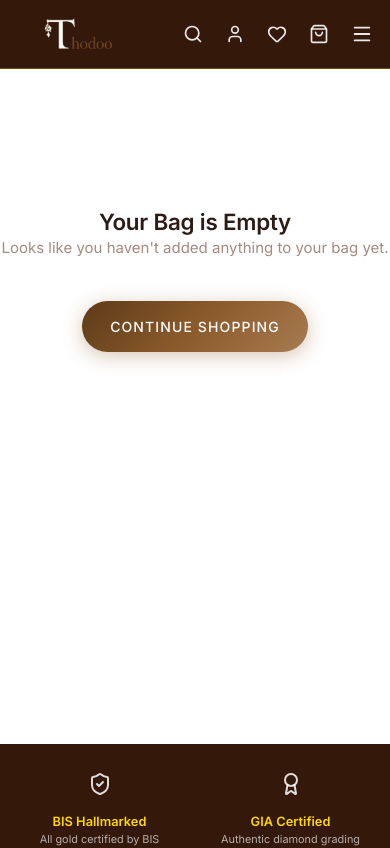
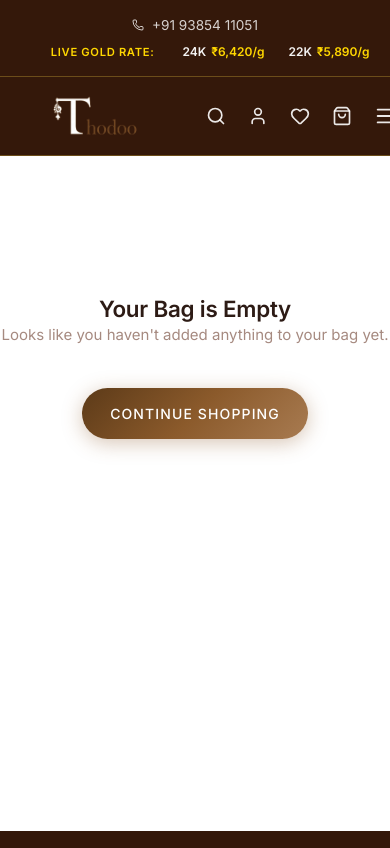
Before and after one commit to 24pca103-commits/Shop-Jewellery, a React (Vite) app: page /cart in a window 390 px wide. Shown: the top 848 px of the page. Built offline with nearby package versions, Linux system fonts and the light colour scheme; a web font is replaced by a local one.

Commit message:
feat: show topbar on mobile, implement marquees for gold rates, increase logo sizes, fix horizontal overflow, and enable dynamic history-aware breadcrumbs

```diff
--- a/src/components/Footer.css
+++ b/src/components/Footer.css
@@ -60,9 +60,9 @@
 
 .footer-logo img,
 .footer-logo-img {
-  height: 90px;
+  height: 100px;
   width: auto;
-  max-width: 220px;
+  max-width: 240px;
   object-fit: contain;
   display: block;
   transition: height var(--transition-base);
@@ -72,14 +72,14 @@
 @media (max-width: 768px) {
   .footer-logo img,
   .footer-logo-img {
-    height: 75px;
+    height: 85px;
   }
 }
 
 @media (max-width: 480px) {
   .footer-logo img,
   .footer-logo-img {
-    height: 65px;
+    height: 75px;
   }
 }
 
--- a/src/components/Navbar.css
+++ b/src/components/Navbar.css
@@ -35,34 +35,57 @@
 }
 
 /* Gold Ticker */
-.gold-ticker {
+.gold-ticker-wrapper {
+  flex: 1;
+  overflow: hidden;
   display: flex;
   align-items: center;
-  gap: 14px;
-  font-size: 0.75rem;
+  margin-left: 24px;
+  position: relative;
+}
+
+.gold-ticker-marquee {
+  display: flex;
+  width: max-content;
+}
+
+.gold-ticker-content {
+  display: inline-flex;
+  align-items: center;
+  gap: 24px;
+  animation: navbar-marquee 22s linear infinite;
+  white-space: nowrap;
+  padding-right: 48px; /* space between loops */
+}
+
+/* Pause marquee on hover */
+.gold-ticker-wrapper:hover .gold-ticker-content {
+  animation-play-state: paused;
 }
 
 .ticker-label {
-  color: rgba(12, 255, 65, 0.6);
-  font-weight: 500;
+  color: #FFD700;
+  font-weight: 600;
   letter-spacing: 0.06em;
   text-transform: uppercase;
   font-size: 0.7rem;
+  margin-right: 4px;
 }
 
 .ticker-item {
   display: flex;
   align-items: center;
   gap: 5px;
+  font-size: 0.75rem;
 }
 
 .ticker-purity {
-  color: #FFD700;
+  color: rgba(255, 255, 255, 0.95);
   font-weight: 600;
 }
 
 .ticker-price {
-  color: rgba(255, 255, 255, 0.9);
+  color: #FFD700;
   font-weight: 600;
 }
 
@@ -71,6 +94,7 @@
   align-items: center;
   gap: 3px;
   font-weight: 600;
+  font-size: 0.75rem;
 }
 
 .ticker-change.up {
@@ -80,6 +104,16 @@
 .ticker-change.down {
   color: #EF5350;
 }
+
+@keyframes navbar-marquee {
+  0% {
+    transform: translateX(0%);
+  }
+  100% {
+    transform: translateX(-100%);
+  }
+}
+
 
 /* Main Navbar */
 .navbar {
@@ -103,7 +137,7 @@
   max-width: 1380px;
   margin: 0 auto;
   padding: 0 var(--space-xl);
-  height: 96px;
+  height: 112px;
   display: flex;
   align-items: center;
   justify-content: space-between;
@@ -119,9 +153,9 @@
 }
 
 .navbar-logo-img {
-  height: 95px;
+  height: 108px;
   width: auto;
-  max-width: 220px;
+  max-width: 240px;
   object-fit: contain;
   display: block;
   transition: height var(--transition-base);
@@ -129,19 +163,19 @@
 
 @media (max-width: 1024px) {
   .navbar-logo-img {
-    height: 78px;
+    height: 90px;
   }
 }
 
 @media (max-width: 768px) {
   .navbar-logo-img {
-    height: 68px;
+    height: 82px;
   }
 }
 
 @media (max-width: 480px) {
   .navbar-logo-img {
-    height: 60px;
+    height: 74px;
   }
 }
 
@@ -569,14 +603,15 @@
 
   .navbar-topbar-inner {
     flex-direction: column;
-    gap: 4px;
-    padding: 4px var(--space-md);
+    gap: 6px;
+    padding: 6px var(--space-md);
+    align-items: center;
   }
 
-  .gold-ticker {
-    flex-wrap: wrap;
+  .gold-ticker-wrapper {
+    width: 100%;
+    margin-left: 0;
     justify-content: center;
-    gap: 8px;
   }
 }
 
@@ -584,34 +619,23 @@
   .navbar-inner {
     padding: 0 var(--space-md);
     gap: var(--space-md);
-    height: 78px;
-  }
-
-  .navbar-topbar {
-    display: none;
+    height: 86px;
   }
 
   .logo-brand {
     font-size: 1.15rem;
   }
 
+  .navbar-logo-img,
   .navbar-logo img {
-    height: 68px;
+    height: 82px;
   }
 }
 
 @media (max-width: 480px) {
   .navbar-inner {
     padding: 0 var(--space-sm);
-    height: 68px;
-  }
-
-  .gold-ticker {
-    display: none;
-  }
-
-  .navbar-topbar {
-    display: none;
+    height: 78px;
   }
 
   .nav-action-btn {
@@ -627,8 +651,9 @@
     display: none;
   }
 
+  .navbar-logo-img,
   .navbar-logo img {
-    height: 60px;
+    height: 74px;
   }
 }
 
--- a/src/components/Navbar.jsx
+++ b/src/components/Navbar.jsx
@@ -53,11 +53,13 @@ export default function Navbar() {
       {/* Top Bar */}
       <div className="navbar-topbar">
         <div className="navbar-topbar-inner">
-          <div className="flex items-center gap-md">
+          <div className="topbar-phone" style={{ display: 'flex', alignItems: 'center', gap: '8px', flexShrink: 0 }}>
             <Phone size={12} />
             <span>+91 93854 11051</span>
           </div>
-          <div className="gold-ticker">
+          <div className="gold-ticker-wrapper">
+            <div className="gold-ticker-marquee">
+              <div className="gold-ticker-content">
                 <span className="ticker-label">Live Gold Rate:</span>
                 {Object.entries(GOLD_RATE).filter(([k]) => ['24K', '22K', '18K'].includes(k)).map(([k, v]) => (
                   <span key={k} className="ticker-item">
@@ -69,6 +71,21 @@ export default function Navbar() {
                   {GOLD_RATE.trend === 'up' ? <TrendingUp size={11} /> : <TrendingDown size={11} />}
                   {GOLD_RATE.change}
                 </span>
+              </div>
+              <div className="gold-ticker-content" aria-hidden="true">
+                <span className="ticker-label">Live Gold Rate:</span>
+                {Object.entries(GOLD_RATE).filter(([k]) => ['24K', '22K', '18K'].includes(k)).map(([k, v]) => (
+                  <span key={k} className="ticker-item">
+                    <span className="ticker-purity">{k}</span>
+                    <span className="ticker-price">₹{v.toLocaleString()}/g</span>
+                  </span>
+                ))}
+                <span className={`ticker-change ${GOLD_RATE.trend === 'up' ? 'up' : 'down'}`}>
+                  {GOLD_RATE.trend === 'up' ? <TrendingUp size={11} /> : <TrendingDown size={11} />}
+                  {GOLD_RATE.change}
+                </span>
+              </div>
+            </div>
           </div>
         </div>
       </div>
--- a/src/components/ProductCard.jsx
+++ b/src/components/ProductCard.jsx
@@ -6,7 +6,7 @@ import { useWishlist } from '../context/WishlistContext';
 import { useApp } from '../context/AppContext';
 import './ProductCard.css';
 
-export default function ProductCard({ product, onQuickView }) {
+export default function ProductCard({ product, onQuickView, fromCategory }) {
   const [imgLoaded, setImgLoaded] = useState(false);
   const { addToCart } = useCart();
   const { toggleWishlist, isWishlisted } = useWishlist();
@@ -34,7 +34,7 @@ export default function ProductCard({ product, onQuickView }) {
   };
 
   return (
-    <Link to={`/product/${product.id}`} className="product-card">
+    <Link to={`/product/${product.id}`} state={{ fromCategory }} className="product-card">
       {/* Image */}
       <div className="product-image-wrap">
         {!imgLoaded && <div className="skeleton product-img-skeleton" />}
--- a/src/components/QuickViewModal.jsx
+++ b/src/components/QuickViewModal.jsx
@@ -5,7 +5,7 @@ import { useApp } from '../context/AppContext';
 import { Link } from 'react-router-dom';
 import './QuickViewModal.css';
 
-export default function QuickViewModal({ product, onClose }) {
+export default function QuickViewModal({ product, onClose, fromCategory }) {
   const { addToCart } = useCart();
   const { toggleWishlist, isWishlisted } = useWishlist();
   const { addToast } = useApp();
@@ -86,7 +86,7 @@ export default function QuickViewModal({ product, onClose }) {
             </div>
 
             <div className="quickview-footer">
-              <Link to={`/product/${product.id}`} className="view-full-details">
+              <Link to={`/product/${product.id}`} state={{ fromCategory }} className="view-full-details">
                 View Full Product Details →
               </Link>
             </div>
--- a/src/index.css
+++ b/src/index.css
@@ -89,6 +89,12 @@ body {
   -moz-osx-font-smoothing: grayscale;
   overflow-x: hidden;
   width: 100%;
+}
+
+#root {
+  overflow-x: hidden;
+  width: 100%;
+  position: relative;
 }
 
 img, video {
--- a/src/pages/Catalog.jsx
+++ b/src/pages/Catalog.jsx
@@ -204,14 +204,14 @@ export default function Catalog() {
               </div>
             ) : (
               <div className={`catalog-products ${gridView ? 'grid-view' : 'list-view'}`}>
-                {products.map(p => <ProductCard key={p.id} product={p} onQuickView={setQuickView} />)}
+                {products.map(p => <ProductCard key={p.id} product={p} onQuickView={setQuickView} fromCategory={category} />)}
               </div>
             )}
           </div>
         </div>
       </div>
 
-      {quickView && <QuickViewModal product={quickView} onClose={() => setQuickView(null)} />}
+      {quickView && <QuickViewModal product={quickView} onClose={() => setQuickView(null)} fromCategory={category} />}
     </div>
   );
 }
--- a/src/pages/Home.jsx
+++ b/src/pages/Home.jsx
@@ -29,8 +29,26 @@ export default function Home() {
 
       {/* Gold Rate Banner */}
       <div className="gold-rate-banner">
-        <div className="container">
-          <div className="gold-rate-inner">
+        <div className="gold-rate-inner-marquee">
+          <div className="gold-rate-marquee-content">
+            <div className="gold-rate-label">
+              <TrendingUp size={14} />
+              <span>Today's Gold Rate</span>
+            </div>
+            {[['24K', GOLD_RATE['24K']], ['22K', GOLD_RATE['22K']], ['18K', GOLD_RATE['18K']]].map(([k, v]) => (
+              <div key={k} className="gold-rate-item">
+                <span className="gold-rate-purity">{k}</span>
+                <span className="gold-rate-price">₹{v.toLocaleString()}/g</span>
+              </div>
+            ))}
+            <div className={`gold-rate-change ${GOLD_RATE.trend}`}>
+              {GOLD_RATE.change} today
+            </div>
+            <Link to="/gold-scheme" className="gold-rate-cta">
+              Start Gold Scheme <ArrowRight size={13} />
+            </Link>
+          </div>
+          <div className="gold-rate-marquee-content" aria-hidden="true">
             <div className="gold-rate-label">
               <TrendingUp size={14} />
               <span>Today's Gold Rate</span>
```
Also changed, not shown: src/pages/Home.css (+39 -17 lines), src/pages/ProductDetail.jsx (+39 -5 lines). Lines whose indentation alone changed are shown as unchanged.
